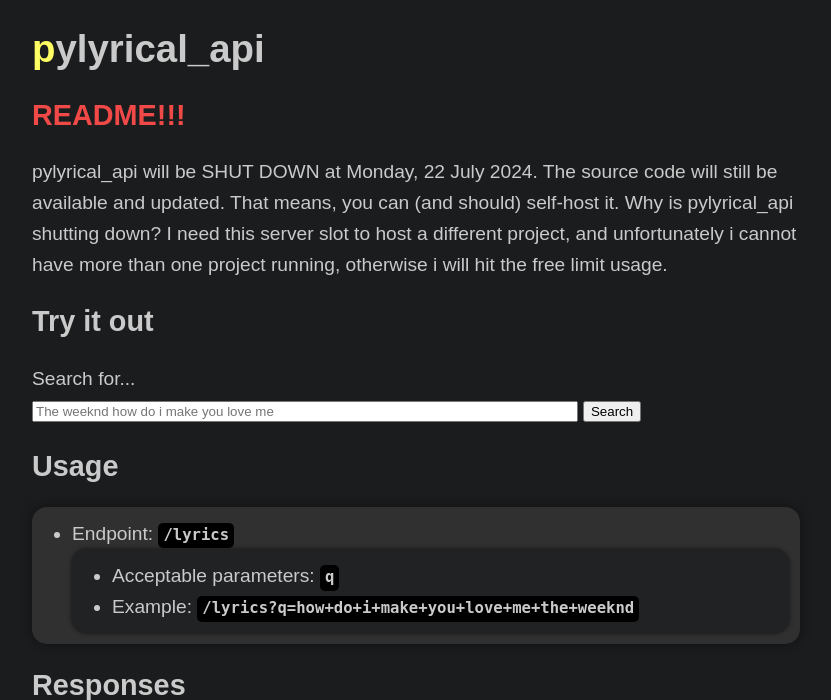
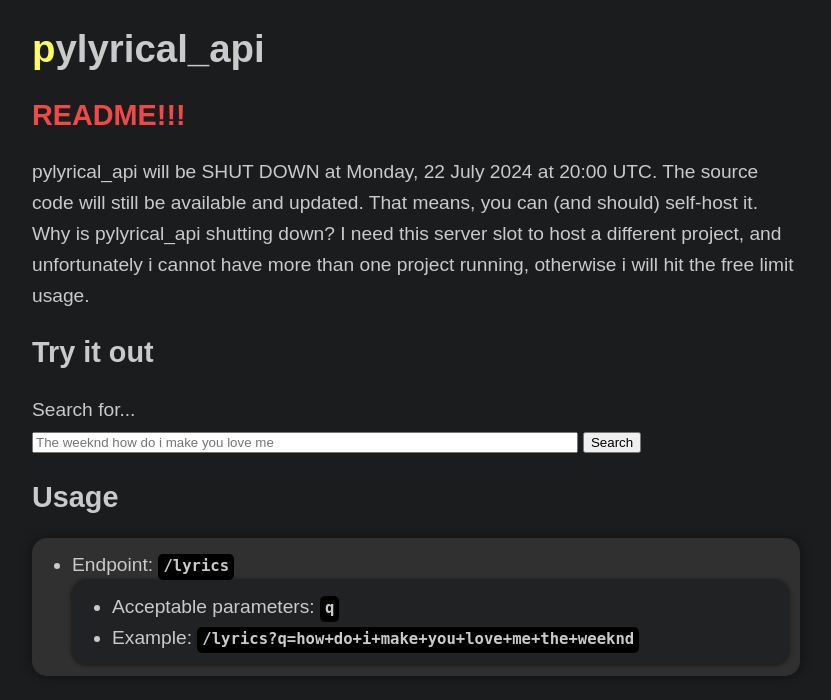
Before and after one commit to devlocalhost/pylyrical_api, a Flask app: page / in a window 1280 px wide. Shown: the top 700 px of the page, without its empty margins (224-1055 px from the left). Run offline with Flask 3, Linux system fonts and the light colour scheme.

Commit message:
shutdown time

```diff
--- a/templates/index.html
+++ b/templates/index.html
@@ -13,7 +13,7 @@
         <h1 class="colored" onclick="toggleStylesheet()">pylyrical_api</h1>
 
         <h2 style="color: #f04947">README!!!</h2>
-        <p>pylyrical_api will be SHUT DOWN at Monday, 22 July 2024. The source code will still be available and updated. That means, you can (and should) self-host it. Why is pylyrical_api shutting down? I need this server slot to host a different project, and unfortunately i cannot have more than one project running, otherwise i will hit the free limit usage.</p>
+        <p>pylyrical_api will be SHUT DOWN at Monday, 22 July 2024 at 20:00 UTC. The source code will still be available and updated. That means, you can (and should) self-host it. Why is pylyrical_api shutting down? I need this server slot to host a different project, and unfortunately i cannot have more than one project running, otherwise i will hit the free limit usage.</p>
 
         <h2>Try it out</h2>
         <form action="/lyrics" method="get">
```
